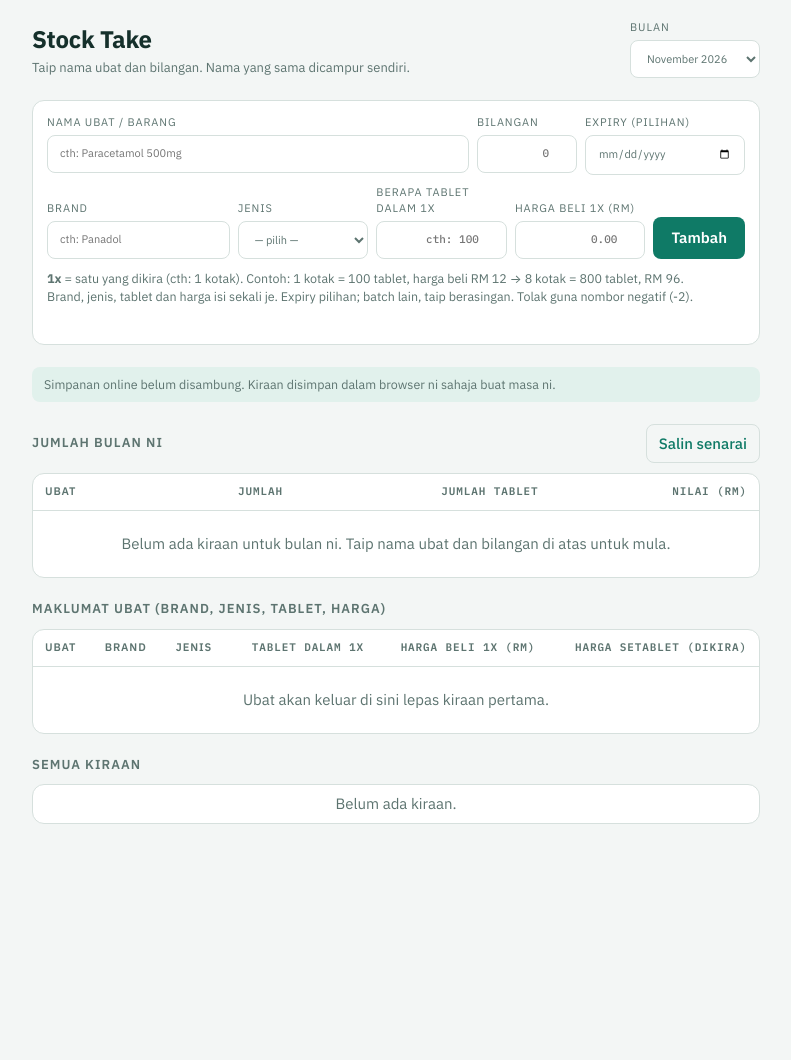
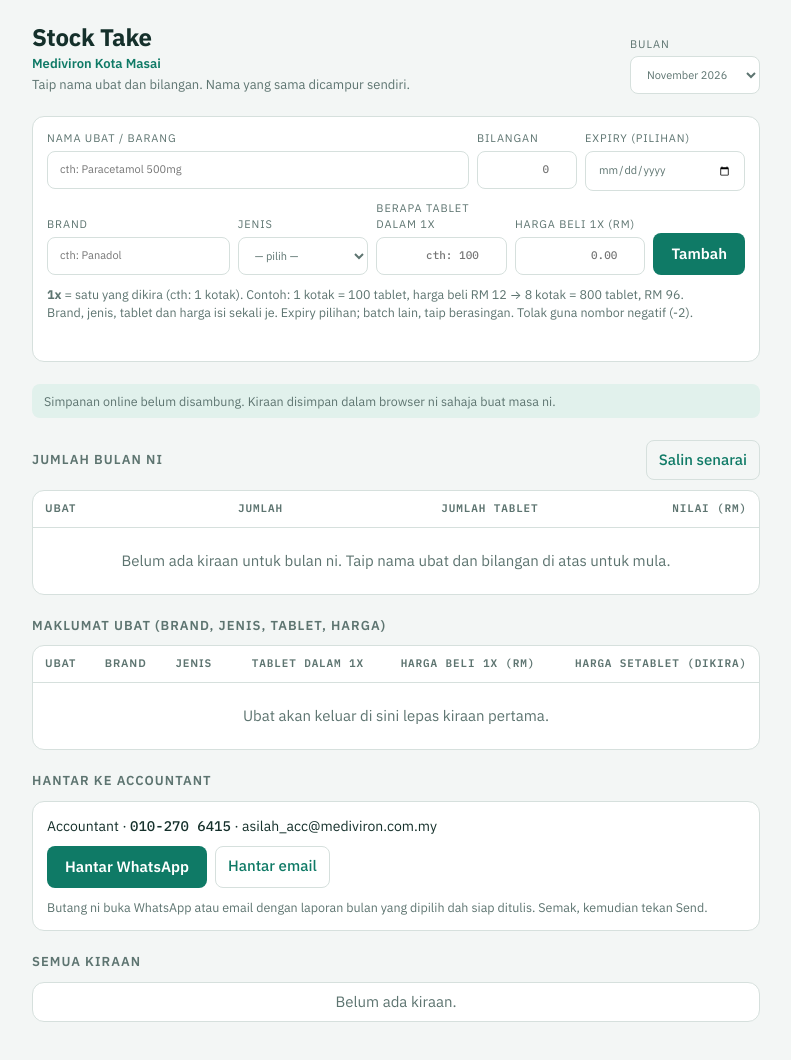
Before and after one commit to niknajlaa30-pixel/stock-take, a plain HTML site: page index.html in a window 1280 px wide. Shown: the whole page, without its empty margins (244-1035 px from the left). Before the commit the page ends 872 px from the top, so only its background shows below. Drawn offline with Linux system fonts and the light colour scheme.

Commit message:
Add clinic name and send-to-accountant WhatsApp and email buttons
Co-Authored-By: Claude Opus 5.5 <noreply@anthropic.com>

```diff
--- a/app.js
+++ b/app.js
@@ -216,15 +216,43 @@
     nameIn.value="";qtyIn.value="";expIn.value="";typeIn.value="";brandIn.value="";perIn.value="";priceIn.value="";nameIn.focus();
   });
 
-  $("copy").addEventListener("click",async()=>{
-    const [y,m]=monthSel.value.split("-");
-    const lines=lastRows.map(r=>{let s=r.name+(r.brand?" ("+r.brand+")":"")+": "+fmt(r.total)+(r.type?" "+r.type:"");
+  const CONF=window.STOCKTAKE_CONFIG||{};
+  const clinic=CONF.clinicName||"";
+  function monthLabel(){const [y,m]=monthSel.value.split("-");return MONTHS[+m-1]+" "+y;}
+  function reportText(){
+    const lines=lastRows.map(r=>{let s="- "+r.name+(r.brand?" ("+r.brand+")":"")+": "+fmt(r.total)+(r.type?" "+r.type:"");
       if(r.isi!=null) s+=" ("+fmt(r.isi)+" tablet)"; if(r.value!=null) s+=" = RM "+rm(r.value);
       if(r.exp) s+=" · exp "+fmtDate(r.exp); return s;});
-    const text="Stok "+MONTHS[+m-1]+" "+y+"\n"+lines.join("\n")+(lastGrand!=null?"\nJumlah nilai: RM "+rm(lastGrand):"");
+    return "Stock take "+monthLabel()+(clinic?" - "+clinic:"")+"\n\n"+lines.join("\n")+(lastGrand!=null?"\n\nJumlah nilai stok: RM "+rm(lastGrand):"");
+  }
+  $("copy").addEventListener("click",async()=>{
+    const text=reportText();
     try{await navigator.clipboard.writeText(text);say("Senarai disalin. Boleh tampal dalam WhatsApp.");}
     catch(e){say("Tak dapat salin terus. "+text.replace(/\n/g," · "),true);}
   });
+
+  // Send to accountant: opens WhatsApp or the mail app with the report already written; the user taps Send there.
+  const waNum=String(CONF.accountantPhone||"").replace(/\D/g,"").replace(/^0/,"60");
+  const mail=String(CONF.accountantEmail||"");
+  if(waNum||mail){
+    $("sendSec").hidden=false;
+    $("accPhone").textContent=CONF.accountantPhone||"";$("accEmail").textContent=mail;
+    $("sendWa").hidden=!waNum;$("sendMail").hidden=!mail;
+    const go=(kind,ev)=>{
+      if(!lastRows.length){ev.preventDefault();say("Belum ada kiraan untuk "+monthLabel()+". Kira dulu sebelum hantar.",true);return;}
+      const text=reportText();
+      try{navigator.clipboard.writeText(text).catch(()=>{});}catch(e){}
+      const subj="Stock take "+monthLabel()+(clinic?" - "+clinic:"");
+      ev.currentTarget.href = kind==="wa"
+        ? "https://wa.me/"+waNum+"?text="+encodeURIComponent(text)
+        : "mailto:"+mail+"?subject="+encodeURIComponent(subj)+"&body="+encodeURIComponent(text);
+      say("Laporan dibuka dalam "+(kind==="wa"?"WhatsApp":"email")+". Semak dan tekan Send. (Laporan juga dah disalin, boleh tampal kalau terpotong.)");
+    };
+    $("sendWa").addEventListener("click",ev=>go("wa",ev));
+    $("sendMail").addEventListener("click",ev=>go("mail",ev));
+  }
+  if(clinic){$("clinic").textContent=clinic;$("clinic").hidden=false;document.title="Stock Take · "+clinic;}
+  if(CONF.logo){const im=$("logo");im.src=CONF.logo;im.alt=clinic||"Logo";im.hidden=false;}
 
   // Local fallback (signed out, or store unreachable)
   function useLocal(note){
--- a/config.js
+++ b/config.js
@@ -1,7 +1,15 @@
-// Sambungan ke database online (Supabase). Isi dua nilai ni dari Supabase:
-// Project Settings → API → "Project URL" dan "anon public" key.
-// Kunci "anon public" memang dibuat untuk diletak dalam website; JANGAN letak "service_role" key di sini.
+// Tetapan Stock Take. Ubah di sini sahaja.
 window.STOCKTAKE_CONFIG = {
+  // Nama klinik dan logo (fail gambar dalam folder ni, cth "logo.png"). Kosongkan logo kalau tiada.
+  clinicName: "Mediviron Kota Masai",
+  logo: "",
+
+  // Accountant: butang "Hantar ke accountant" guna nombor dan email ni.
+  accountantPhone: "010-270 6415",
+  accountantEmail: "asilah_acc@mediviron.com.my",
+
+  // Database online (Supabase): Project Settings → API → "Project URL" dan kunci "anon public".
+  // Kunci "anon public" memang dibuat untuk website; JANGAN letak kunci "service_role" di sini.
   supabaseUrl: "",
   supabaseAnonKey: ""
 };
--- a/index.html
+++ b/index.html
@@ -25,6 +25,14 @@
   --danger-soft:#3a201b; --warn:#f0c060; --warn-soft:#3a2f14; color-scheme:dark}
 *{box-sizing:border-box}
 [hidden]{display:none!important}
+.brandrow{display:flex;align-items:center;gap:12px}
+.logo{height:48px;width:auto;max-width:160px;object-fit:contain}
+.clinic{margin:0;font-size:13px;font-weight:600;color:var(--accent)}
+.sendbox{background:var(--surface);border:1px solid var(--line);border-radius:12px;padding:14px;display:flex;flex-direction:column;gap:10px}
+.contact{margin:0;font-size:14px;overflow-wrap:anywhere}
+.mono{font-family:var(--mono)}
+.sendbtns{display:flex;flex-wrap:wrap;gap:8px}
+a.btn{text-decoration:none;display:inline-block;text-align:center}
 html{-webkit-text-size-adjust:100%}
 body{margin:0}
 :root{padding-top:env(safe-area-inset-top,0px);padding-bottom:env(safe-area-inset-bottom,0px)}
@@ -99,7 +107,7 @@ td input.nmi{width:190px}
 <div class="wrap">
   <header>
     <div>
-      <h1>Stock Take</h1>
+      <div class="brandrow"><img id="logo" class="logo" alt="" hidden><div><h1>Stock Take</h1><p class="clinic" id="clinic" hidden></p></div></div>
       <p class="sub">Taip nama ubat dan bilangan. Nama yang sama dicampur sendiri.</p>
     </div>
     <label class="mon">Bulan
@@ -168,6 +176,18 @@ td input.nmi{width:190px}
     </div>
   </section>
 
+  <section id="sendSec" hidden>
+    <h2>Hantar ke accountant</h2>
+    <div class="sendbox">
+      <p class="contact">Accountant · <span class="mono" id="accPhone"></span> · <span id="accEmail"></span></p>
+      <div class="sendbtns">
+        <a class="btn" id="sendWa" href="#" target="_blank" rel="noopener">Hantar WhatsApp</a>
+        <a class="btn ghost" id="sendMail" href="#">Hantar email</a>
+      </div>
+      <p class="hint">Butang ni buka WhatsApp atau email dengan laporan bulan yang dipilih dah siap ditulis. Semak, kemudian tekan Send.</p>
+    </div>
+  </section>
+
   <section class="log">
     <h2>Semua kiraan</h2>
     <div class="tablebox"><ul id="log"><li class="empty" style="justify-content:center">Belum ada kiraan.</li></ul></div>
```
